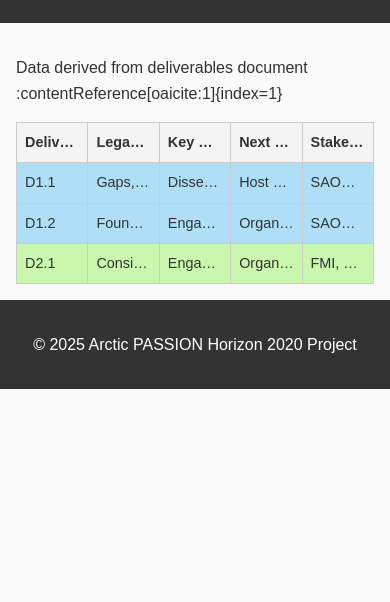
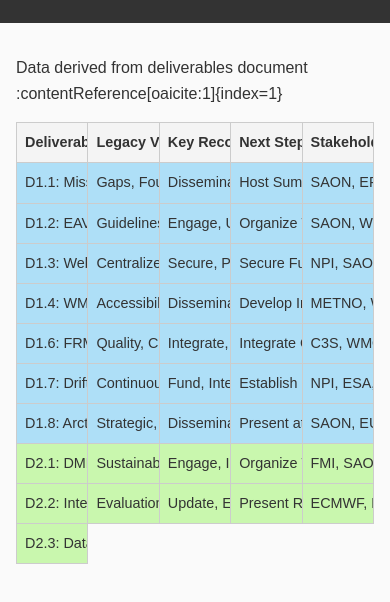
Before and after one commit to MTempelEPB/AP_deliverables, a plain HTML site: page index.html in a window 390 px wide. Shown: the part 154-756 px from the top of the page. Drawn offline with Linux system fonts and the light colour scheme.

Commit message:
Update index.html

```diff
--- a/index.html
+++ b/index.html
@@ -26,7 +26,7 @@
     .matrix-table {
       width: 100%;
       border-collapse: collapse;
-      table-layout: fixed; /* ensures cells are same width */
+      table-layout: fixed; /* Ensures all cells are the same width */
     }
     .matrix-table th,
     .matrix-table td {
@@ -34,16 +34,25 @@
       padding: 0.75rem;
       text-align: left;
       overflow: hidden;
-      text-overflow: ellipsis;
       white-space: nowrap;
+      position: relative; /* Needed for tooltip positioning */
     }
     .matrix-table th {
       background-color: #f4f4f4;
     }
-    /* Set a minimum height for cells */
-    .matrix-table td {
-      min-height: 50px;
-      cursor: pointer;
+    /* Tooltip styling using :hover and the data-fulltext attribute */
+    .matrix-table td[data-fulltext]:hover::after {
+      content: attr(data-fulltext);
+      position: absolute;
+      top: 100%;
+      left: 0;
+      background: #fff;
+      border: 1px solid #ccc;
+      padding: 5px;
+      white-space: normal;
+      z-index: 100;
+      width: 300px;
+      box-shadow: 0 2px 8px rgba(0,0,0,0.3);
     }
     /* Pastel background colors for each work package */
     .wp-1 { background-color: #AEDFF7; }
@@ -55,63 +64,31 @@
     .wp-7 { background-color: #AEF7D6; }
     .wp-8 { background-color: #F7AEAE; }
     .wp-9 { background-color: #EAEAEA; }
-    /* Modal styling */
-    .modal {
-      display: none; /* hidden by default */
-      position: fixed;
-      z-index: 1000;
-      left: 0;
-      top: 0;
-      width: 100%;
-      height: 100%;
-      overflow: auto;
-      background-color: rgba(0, 0, 0, 0.5);
-    }
-    .modal-content {
-      background-color: #fff;
-      margin: 10% auto;
-      padding: 1rem;
-      border: 1px solid #888;
-      width: 80%;
-      max-width: 600px;
-      position: relative;
-    }
-    .close-btn {
-      position: absolute;
-      top: 10px;
-      right: 15px;
-      font-size: 1.5rem;
-      font-weight: bold;
-      color: #aaa;
-      cursor: pointer;
-    }
-    .close-btn:hover {
-      color: #000;
-    }
-    /* Responsive design adjustments */
+    /* Responsive adjustments */
     @media screen and (max-width: 768px) {
       .matrix-table th, .matrix-table td {
         font-size: 0.9rem;
         padding: 0.5rem;
       }
+      .matrix-table td[data-fulltext]:hover::after {
+        width: 200px;
+      }
     }
   </style>
 </head>
 <body>
-  <!-- Header section -->
+  <!-- Header -->
   <header>
     <h1>Arctic PASSION Deliverables Matrix</h1>
   </header>
 
-  <!-- Main content area -->
+  <!-- Main Content -->
   <main>
-    <!-- Brief note on data source -->
     <p>Data derived from deliverables document :contentReference[oaicite:1]{index=1}</p>
-    <!-- Matrix Table -->
     <table class="matrix-table">
       <thead>
         <tr>
-          <th>Deliverable</th>
+          <th>Deliverable (No. & Keywords)</th>
           <th>Legacy Value</th>
           <th>Key Recommendations</th>
           <th>Next Step</th>
@@ -119,106 +96,163 @@
         </tr>
       </thead>
       <tbody>
-        <!-- Example rows for Work Package 1 -->
+        <!-- Work Package 1 -->
         <tr class="wp-1">
-          <td data-fulltext="Deliverable D1.1: Report on Missing Elements for an Improved Arctic Observing System">
-            D1.1
+          <td data-fulltext="D1.1: Report on Missing Elements for an Improved Arctic Observing System - Identifies gaps in structure and strategy.">
+            D1.1: Missing Elements
           </td>
-          <td data-fulltext="Identifies structural gaps and provides a foundation for future investments">
+          <td data-fulltext="Provides a foundation by identifying structural gaps and thematic issues, setting the stage for future investments.">
             Gaps, Foundation
           </td>
-          <td data-fulltext="Disseminate findings; organize stakeholder workshops; institutionalize recommendations">
+          <td data-fulltext="Disseminate findings; organize stakeholder workshops; institutionalize recommendations into future roadmaps.">
             Disseminate, Workshops, Institutionalize
           </td>
-          <td data-fulltext="Host a thematic session during the next Arctic Observing Summit">
+          <td data-fulltext="Host a thematic session at the next Arctic Observing Summit to discuss actionable responses.">
             Host Summit Session
           </td>
-          <td data-fulltext="SAON, EPCO, Arctic Council working groups, EU Polar Cluster partners">
+          <td data-fulltext="SAON, EPCO, Arctic Council working groups, EU Polar Cluster partners.">
             SAON, EPCO, Arctic Council
           </td>
         </tr>
         <tr class="wp-1">
-          <td data-fulltext="Deliverable D1.2: Definition for the Pilot Set of Essential Arctic Variables (EAV/SAVs)">
-            D1.2
+          <td data-fulltext="D1.2: Definition for the Pilot Set of Essential Arctic Variables (EAV/SAVs) - Establishes standardized guidelines.">
+            D1.2: EAV/SAVs
           </td>
-          <td data-fulltext="Sets foundational guidelines for consistent Arctic observations">
-            Foundational, Guidelines
+          <td data-fulltext="Sets foundational guidelines ensuring consistent, standardized observations critical for integrated Arctic monitoring.">
+            Guidelines, Standardization
           </td>
-          <td data-fulltext="Engage key institutions; update definitions regularly; institutionalize guidelines">
-            Engage, Update, Institutionalize
+          <td data-fulltext="Engage key institutions; update definitions regularly; integrate guidelines into monitoring frameworks.">
+            Engage, Update, Integrate
           </td>
-          <td data-fulltext="Organize an international expert workshop">
+          <td data-fulltext="Organize an international expert workshop to validate and adopt the proposed variables.">
             Organize Workshop
           </td>
-          <td data-fulltext="SAON, WMO, SIOS">
+          <td data-fulltext="SAON, WMO, SIOS, Indigenous organizations.">
             SAON, WMO, SIOS
           </td>
         </tr>
-        <!-- Example row for Work Package 2 -->
+        <tr class="wp-1">
+          <td data-fulltext="D1.3: Website with Protocols, Planning, and Reporting Tools - Central digital collaboration platform.">
+            D1.3: Web Platform
+          </td>
+          <td data-fulltext="Facilitates long-term collaboration by centralizing protocols, planning, and reporting for Arctic observations.">
+            Centralized, Collaborative
+          </td>
+          <td data-fulltext="Ensure secure hosting; promote stakeholder adoption; formalize maintenance partnerships.">
+            Secure, Promote, Formalize
+          </td>
+          <td data-fulltext="Secure sustainable funding and technical resources for long-term operation.">
+            Secure Funding
+          </td>
+          <td data-fulltext="NPI, SAON, EU Polar Cluster, Arctic research community.">
+            NPI, SAON, EU Polar Cluster
+          </td>
+        </tr>
+        <tr class="wp-1">
+          <td data-fulltext="D1.4: Reports on WMO GTS Datasets - Enhances data access for non-GTS users.">
+            D1.4: WMO GTS Reports
+          </td>
+          <td data-fulltext="Improves access to real-time observational data for a broader user base outside traditional networks.">
+            Accessibility, Real-time Data
+          </td>
+          <td data-fulltext="Disseminate technical documentation; promote awareness; facilitate training on data access.">
+            Disseminate, Train, Promote
+          </td>
+          <td data-fulltext="Develop a public data access interface hosted by a trusted Arctic institution.">
+            Develop Interface
+          </td>
+          <td data-fulltext="METNO, WMO, national meteorological institutes.">
+            METNO, WMO
+          </td>
+        </tr>
+        <tr class="wp-1">
+          <td data-fulltext="D1.6: FRM Surface Temperature Datasets and Recommendations - Provides quality-controlled climate data.">
+            D1.6: FRM Datasets
+          </td>
+          <td data-fulltext="Ensures availability of uncertainty-characterized datasets crucial for climate monitoring and integration.">
+            Quality, Climate Data
+          </td>
+          <td data-fulltext="Integrate datasets into operational frameworks; promote methodological adoption; conduct capacity-building workshops.">
+            Integrate, Promote, Train
+          </td>
+          <td data-fulltext="Formally integrate datasets into global data services like Copernicus Climate Change Service.">
+            Integrate Globally
+          </td>
+          <td data-fulltext="C3S, WMO, DMI, national meteorological services.">
+            C3S, WMO, DMI
+          </td>
+        </tr>
+        <tr class="wp-1">
+          <td data-fulltext="D1.7: New Near-Real-Time Data and Time Series from Drifting Observatories - Enhances continuous monitoring.">
+            D1.7: Drifting Observatories
+          </td>
+          <td data-fulltext="Delivers continuous, real-time observations vital for monitoring rapid environmental changes.">
+            Continuous, Real-time
+          </td>
+          <td data-fulltext="Secure funding; integrate data streams into operational systems; expand observatory networks.">
+            Fund, Integrate, Expand
+          </td>
+          <td data-fulltext="Establish formal partnerships for sustained funding and logistical support.">
+            Establish Partnerships
+          </td>
+          <td data-fulltext="NPI, ESA, SAON, maritime organizations.">
+            NPI, ESA, SAON
+          </td>
+        </tr>
+        <tr class="wp-1">
+          <td data-fulltext="D1.8: Roadmap for Future Long-Term Arctic Observing System - Strategic guidance for evolving observation systems.">
+            D1.8: Arctic Roadmap
+          </td>
+          <td data-fulltext="Outlines comprehensive evolution measures, guiding future investment and long-term sustainability.">
+            Strategic, Guiding
+          </td>
+          <td data-fulltext="Disseminate roadmap widely; convene strategic workshops; integrate recommendations into policy frameworks.">
+            Disseminate, Convene, Integrate
+          </td>
+          <td data-fulltext="Present and promote the roadmap at key international forums (e.g., Arctic Science Ministerial).">
+            Present at Forums
+          </td>
+          <td data-fulltext="SAON, EU Polar Cluster, national Arctic institutions, Indigenous organizations.">
+            SAON, EU Polar Cluster
+          </td>
+        </tr>
+        <!-- Work Package 2 -->
         <tr class="wp-2">
-          <td data-fulltext="Deliverable D2.1: Data Management Plan (living document revised annually)">
-            D2.1
+          <td data-fulltext="D2.1: Data Management Plan - Living document ensuring sustainable, structured data management.">
+            D2.1: DMP
           </td>
-          <td data-fulltext="Ensures consistent, sustainable, and interoperable data management">
-            Consistent, Sustainable
+          <td data-fulltext="Ensures interoperability and long-term sustainable management of Arctic data.">
+            Sustainable, Structured
           </td>
-          <td data-fulltext="Engage stakeholders; integrate best practices; formalize adoption">
+          <td data-fulltext="Engage stakeholders; integrate best practices; formalize adoption of the DMP.">
             Engage, Integrate, Formalize
           </td>
-          <td data-fulltext="Organize a dedicated workshop with ADC and SAON">
+          <td data-fulltext="Organize a workshop with ADC and SAON to adopt the DMP.">
             Organize Workshop
           </td>
-          <td data-fulltext="FMI, SAON, ADC">
+          <td data-fulltext="FMI, SAON, ADC.">
             FMI, SAON, ADC
           </td>
         </tr>
-        <!-- Additional rows for other work packages would follow here -->
-      </tbody>
-    </table>
-  </main>
-
-  <!-- Footer section -->
-  <footer>
-    <p>&copy; 2025 Arctic PASSION Horizon 2020 Project</p>
-  </footer>
-
-  <!-- Modal for displaying full cell content -->
-  <div id="modal" class="modal" role="dialog" aria-modal="true">
-    <div class="modal-content">
-      <span class="close-btn" id="closeBtn" aria-label="Close">&times;</span>
-      <div id="modalText"></div>
-    </div>
-  </div>
-
-  <!-- JavaScript for modal functionality -->
-  <script>
-    document.addEventListener('DOMContentLoaded', function() {
-      const modal = document.getElementById('modal');
-      const modalText = document.getElementById('modalText');
-      const closeBtn = document.getElementById('closeBtn');
-
-      // Attach click events to all cells with a data-fulltext attribute
-      const cells = document.querySelectorAll('.matrix-table td[data-fulltext]');
-      cells.forEach(function(cell) {
-        cell.addEventListener('click', function() {
-          const fullText = this.getAttribute('data-fulltext');
-          modalText.textContent = fullText;
-          modal.style.display = 'block';
-        });
-      });
-
-      // Close the modal when the close button is clicked
-      closeBtn.addEventListener('click', function() {
-        modal.style.display = 'none';
-      });
-
-      // Close the modal when clicking outside the modal content
-      window.addEventListener('click', function(event) {
-        if (event.target === modal) {
-          modal.style.display = 'none';
-        }
-      });
-    });
-  </script>
-</body>
-</html>
+        <tr class="wp-2">
+          <td data-fulltext="D2.2: Report on Interoperability Status of Copernicus Services - Evaluation of data integration.">
+            D2.2: Interoperability Report
+          </td>
+          <td data-fulltext="Highlights current capabilities and gaps in data interoperability within Copernicus services.">
+            Evaluation, Gaps
+          </td>
+          <td data-fulltext="Regular updates; engage EU institutions; implement recommended improvements.">
+            Update, Engage, Improve
+          </td>
+          <td data-fulltext="Present recommendations at an EU Polar Cluster meeting.">
+            Present Recommendations
+          </td>
+          <td data-fulltext="ECMWF, ESA, METNO.">
+            ECMWF, ESA, METNO
+          </td>
+        </tr>
+        <tr class="wp-2">
+          <td data-fulltext="D2.3: Website with Data Information and FAIRified Dataset Updates - Centralized data portal.">
+            D2.3: Data Website
+          </td>
+          <td data-fulltext="Centralizes access
```
